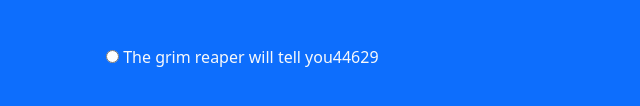
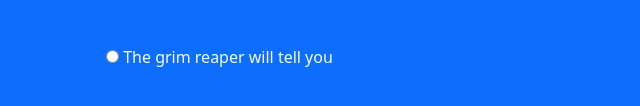
Before and after one commit to Morroklumpen/ninja-quiz, a plain HTML site: page index.html in a window 1280 px wide. Shown: the part 768-874 px from the top of the page, 0-640 px from the left. Drawn offline with nearby package versions, Linux system fonts and the light colour scheme.

Commit message:
grweh
rgwh

```diff
--- a/index.html
+++ b/index.html
@@ -52,10 +52,12 @@
                     <input type="radio" name="q3" value="A" checked>
                     <label class="form-check-label">You'll recognize the outfit</label>
                 </div>
+
                 <div class="my-5">
                     <div class="form-check my-2text-white-50">
                         <input type="radio" name="q3" value="B" >
-                    <label class="form-check-label">The grim reaper will tell you44629</label>
+                        <label class="form-check-label">The grim reaper will tell you</label>
+                    </div>
                 </div>
             </div>
         </form>
```
Lines whose indentation alone changed are shown as unchanged.
